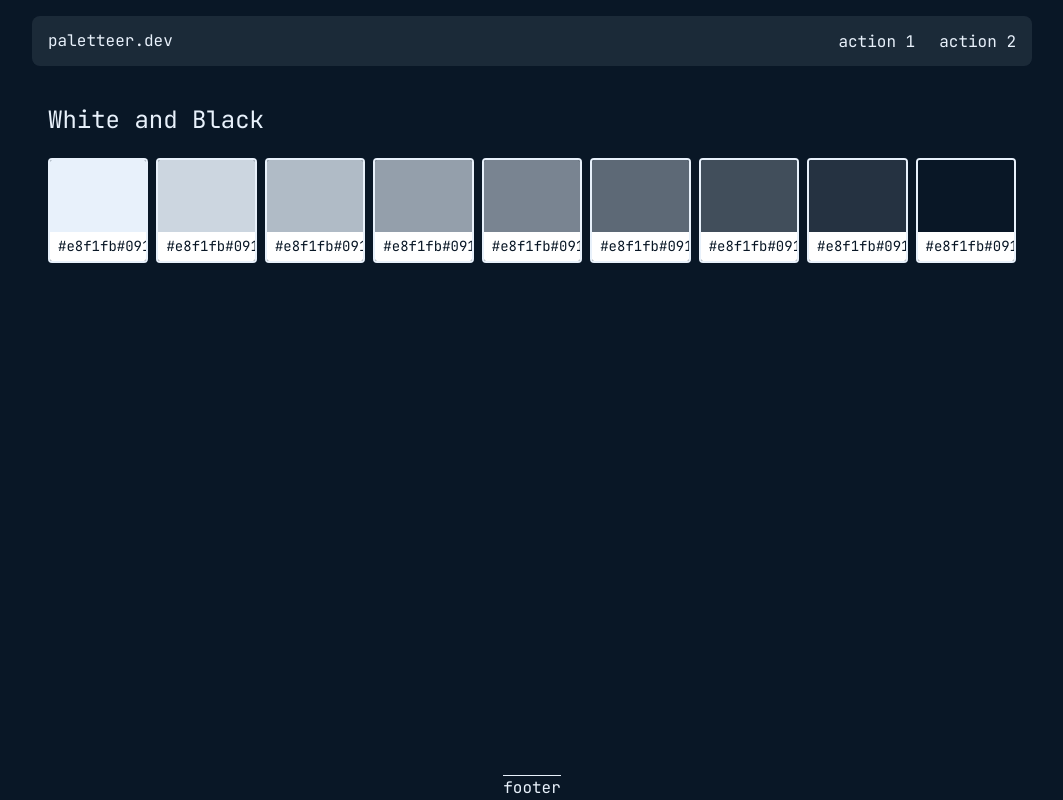
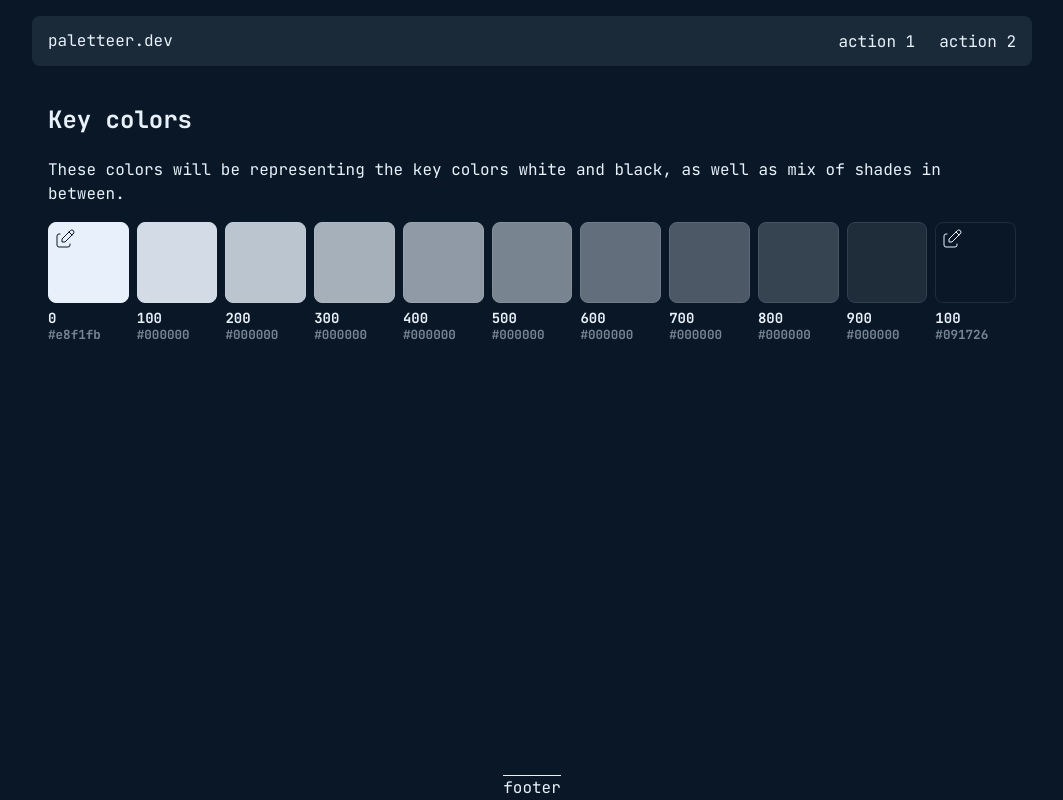
Before and after one commit to pthorsson/paletteer.dev, a Svelte app: page / in a window 1280 px wide. Shown: the whole page, without its empty margins (108-1171 px from the left). Built offline with nearby package versions, Linux system fonts and the light colour scheme.

Commit message:
initial design and color range implemented

```diff
--- a/src/App.svelte
+++ b/src/App.svelte
@@ -1,5 +1,6 @@
 <script lang="ts">
-  import '@fontsource/jetbrains-mono';
+  import '@fontsource/jetbrains-mono/400.css';
+  import '@fontsource/jetbrains-mono/700.css';
 
   import Header from './components/Header.svelte';
   import Main from './components/Main.svelte';
--- a/src/app.css
+++ b/src/app.css
@@ -45,3 +45,9 @@ body {
   align-items: center;
   height: 100vh;
 }
+
+h1,
+h2,
+h3 {
+  font-weight: 700;
+}
--- a/src/components/ColorCard.svelte
+++ b/src/components/ColorCard.svelte
@@ -1,17 +1,37 @@
 <script lang="ts">
+  import { onMount } from 'svelte';
+  import convert from 'color-convert';
+
   export let left: string;
   export let right: string;
   export let mix: number;
+
+  let colorEl: HTMLDivElement;
+
+  let hexColor: string = '';
+
+  onMount(() => {
+    const srgb = window
+      .getComputedStyle(colorEl)
+      .getPropertyValue('background-color');
+
+    console.log(srgb);
+    // color(srgb 0.909804 0.945098 0.984314)
+    const [r, g, b] = srgb.replace(/color\(srgb |\)/g, '').split(' ');
+
+    hexColor = convert.rgb
+      .hex([255 * Number(r), 255 * Number(g), 255 * Number(b)])
+      .toLowerCase();
+  });
 </script>
 
 <div
   class="wrapper"
   style="--color: color-mix(in srgb, {left} {mix * 100}%, {right})"
 >
-  <div class="color" />
+  <div class="color" bind:this={colorEl} />
   <div class="info">
-    <span>{left}</span>
-    <span>{right}</span>
+    <span>#{hexColor}</span>
   </div>
 </div>
 
@@ -19,25 +39,25 @@
   .wrapper {
     display: flex;
     flex-direction: column;
-    border: 2px solid var(--fg);
     border-radius: 4px;
-    overflow: hidden;
+    width: 100%;
   }
 
   .color {
-    aspect-ratio: 4 / 3;
+    aspect-ratio: 1;
     background-color: var(--color);
+    border: 1px solid color-mix(in srgb, var(--color), var(--fg) 10%);
     flex: 0 0 auto;
+    border-radius: var(--base-1);
   }
 
   .info {
     display: flex;
     font-weight: bold;
-    flex-direction: row;
+    flex-direction: column;
     justify-content: space-between;
-    background-color: white;
-    padding: 4px 8px;
+    padding: 4px 0px;
     font-size: 14px;
-    color: var(--bg);
+    color: var(--fg);
   }
 </style>
--- a/src/components/ColorPicker.svelte
+++ b/src/components/ColorPicker.svelte
@@ -120,18 +120,10 @@
     --color: hwb(var(--hue) var(--whiteness) var(--blackness));
   "
 >
-  <div class="result">
-    <!-- H: {hue}°
-    <br />
-    W: {whiteness.toFixed(0)}%
-    <br />
-    B: {blackness.toFixed(0)}%
-    <br />
-    {value} -->
-  </div>
   <div class="hue" {id} bind:this={hueBoard}>
     <div class="whiteness" />
     <div class="blackness" />
+    <div class="aim" />
   </div>
   <div class="slider">
     <Slider
@@ -152,55 +144,46 @@
   .wrapper {
     -webkit-user-callout: none;
     width: 100%;
-    display: grid;
-    grid-template-columns: 1fr 70%;
-    row-gap: 16px;
-  }
-
-  .result {
-    color: white;
-    font-size: 14px;
-    text-shadow: 1px 1px 0px black;
-    font-weight: bolder;
-    padding: 4px;
-    line-height: 1;
-
-    /* user-select: none; */
-    aspect-ratio: 1;
-    background-color: var(--color);
-    flex: 0 0 auto;
+    display: flex;
+    flex-direction: column;
+    gap: var(--sub-base-3);
   }
 
   .hue {
+    aspect-ratio: 2 / 1;
     -webkit-touch-callout: none; /* Safari */
     -webkit-user-select: none; /* Chrome */
     position: relative;
-    flex: 0 0 auto;
+    flex: 1 1 auto;
+    align-self: stretch;
     background: hwb(var(--hue) 0% 0%);
     touch-action: pan-x;
   }
 
-  .hue * {
+  .hue > * {
+    position: absolute;
     pointer-events: none;
   }
 
   .whiteness {
-    pointer-events: none;
-    position: absolute;
     inset: 0;
-    background: linear-gradient(to right, white, transparent);
+    background: linear-gradient(
+      to right,
+      color-mix(in srgb, transparent, white 100%),
+      color-mix(in srgb, transparent, white 0%)
+    );
   }
 
   .blackness {
-    pointer-events: none;
-    position: absolute;
     inset: 0;
-    background: linear-gradient(to bottom, transparent, black);
+    background: linear-gradient(
+      to top,
+      color-mix(in srgb, transparent, black 100%),
+      color-mix(in srgb, transparent, black 0%)
+    );
   }
 
-  .hue::after {
-    position: absolute;
-    pointer-events: none;
+  .aim {
     left: calc(var(--pos-x) - 13px);
     top: calc(var(--pos-y) - 13px);
     content: '';
--- /dev/null
+++ b/src/components/ColorSample.svelte
@@ -0,0 +1,106 @@
+<script lang="ts">
+  import { IconEdit } from '@tabler/icons-svelte';
+  import ColorPicker from './ColorPicker.svelte';
+
+  export let tone: number;
+  export let hex: string;
+  export let editable = false;
+
+  let editing = false;
+</script>
+
+<div class="wrapper">
+  {#if editable}
+    <button class="color" on:click={() => (editing = !editing)}>
+      <IconEdit size={24} stroke={1} />
+      <span class="edit-label">edit</span>
+    </button>
+  {:else}
+    <div class="color" />
+  {/if}
+  <div class="info">
+    <span class="tone">{tone}</span>
+    <span class="hex">{hex}</span>
+  </div>
+  {#if editable && editing}
+    <div class="color-picker">
+      <ColorPicker bind:value={hex} />
+    </div>
+  {/if}
+</div>
+
+<style>
+  .wrapper {
+    position: relative;
+    flex: 1;
+    gap: var(--sub-base-1);
+  }
+
+  .color {
+    display: flex;
+    justify-content: space-between;
+    align-items: flex-start;
+    padding: var(--sub-base-1);
+    width: 100%;
+    aspect-ratio: 1;
+    background-color: var(--color);
+    border: 1px solid color-mix(in srgb, var(--color), var(--fg) 10%);
+    border-radius: var(--base-1);
+    box-shadow: none;
+    transition: box-shadow 150ms;
+    color: var(--color-fg);
+  }
+
+  button.color:hover {
+    cursor: pointer;
+    box-shadow: 0px 0px 0px 2px var(--bg), 0px 0px 0px 4px var(--fg);
+  }
+
+  .edit-label {
+    line-height: 24px;
+    opacity: 0;
+    transition: opacity 150ms;
+  }
+
+  button.color:hover * {
+    opacity: 1;
+  }
+
+  .info {
+    display: flex;
+    gap: var(--sub-base-1);
+    font-weight: bold;
+    flex-direction: column;
+    justify-content: space-between;
+    font-size: 14px;
+    color: var(--fg);
+    line-height: 1;
+    margin-top: var(--base-1);
+  }
+
+  .hex {
+    opacity: 0.5;
+    font-size: 0.9em;
+  }
+
+  .color-picker {
+    position: absolute;
+    top: calc(100% + 15px);
+    width: 400px;
+    padding: var(--base-3) var(--base-3) var(--sub-base-3) var(--base-3);
+    border-radius: var(--base-2);
+    background-color: var(--component-1);
+  }
+
+  .color-picker::before {
+    content: '';
+    position: absolute;
+    top: -10px;
+    left: 20px;
+    width: 0;
+    height: 0;
+    border-left: 15px solid transparent;
+    border-right: 15px solid transparent;
+    border-bottom: 15px solid var(--component-1);
+  }
+</style>
--- /dev/null
+++ b/src/components/KeyColorRange.svelte
@@ -0,0 +1,37 @@
+<script lang="ts">
+  import { white, black } from '../stores/colors';
+  import ColorSample from './ColorSample.svelte';
+
+  const shades = new Array(9).fill(0).map((_, i) => i / 10);
+</script>
+
+<div class="list">
+  <ColorSample
+    tone={0}
+    bind:hex={$white}
+    editable
+    --color="var(--fg)"
+    --color-fg="var(--bg)"
+  />
+  {#each shades as _, i}
+    <ColorSample
+      tone={(i + 1) * 100}
+      hex="#000000"
+      --color="color-mix(in srgb, var(--fg), var(--bg) {(i + 1) * 10}%)"
+    />
+  {/each}
+  <ColorSample
+    tone={100}
+    bind:hex={$black}
+    editable
+    --color="var(--bg)"
+    --color-fg="var(--fg)"
+  />
+</div>
+
+<style>
+  .list {
+    display: flex;
+    gap: var(--base-1);
+  }
+</style>
--- a/src/components/Main.svelte
+++ b/src/components/Main.svelte
@@ -1,22 +1,15 @@
 <script lang="ts">
-  import ColorCard from './ColorCard.svelte';
-  import { white, black } from '../stores/colors';
-  import { shades } from '../stores/settings';
-
-  $: shadesArr = new Array($shades)
-    .fill(0)
-    .map((_, i) => i / ($shades - 1))
-    .reverse();
+  import KeyColorRange from './KeyColorRange.svelte';
 </script>
 
-<main style="--shades: {$shades};">
+<main>
   <section>
-    <h2>White and Black</h2>
-    <div class="list">
-      {#each shadesArr as shade}
-        <ColorCard left={$white} right={$black} mix={shade} />
-      {/each}
-    </div>
+    <h2>Key colors</h2>
+    <p>
+      These colors will be representing the key colors white and black, as well
+      as mix of shades in between.
+    </p>
+    <KeyColorRange />
   </section>
 </main>
 
@@ -29,15 +22,10 @@
     padding: var(--base-4) var(--base-2);
     gap: 32px;
     max-width: var(--max-width);
+    width: 100%;
   }
 
   section {
     width: 100%;
   }
-
-  .list {
-    display: grid;
-    gap: 8px;
-    grid-template-columns: repeat(var(--shades), 1fr);
-  }
 </style>
--- a/src/stores/settings.ts
+++ b/src/stores/settings.ts
@@ -1,7 +1,7 @@
 import { writable } from 'svelte/store';
 import { setRootCSSVariable } from '../lib/setRootCSSVariable';
 
-export const MIN_SHADES = 9;
+export const MIN_SHADES = 11;
 export const MAX_SHADES = 15;
 export const SHADES_STEP = 2;
 
```
